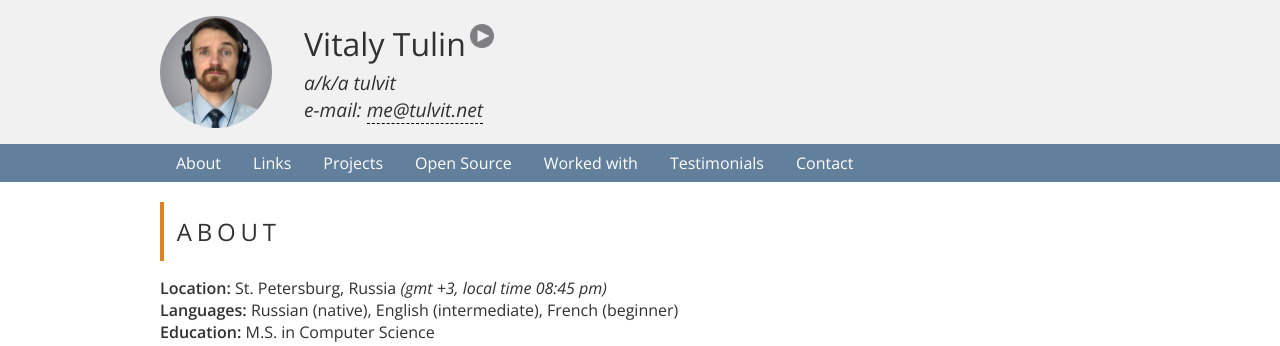
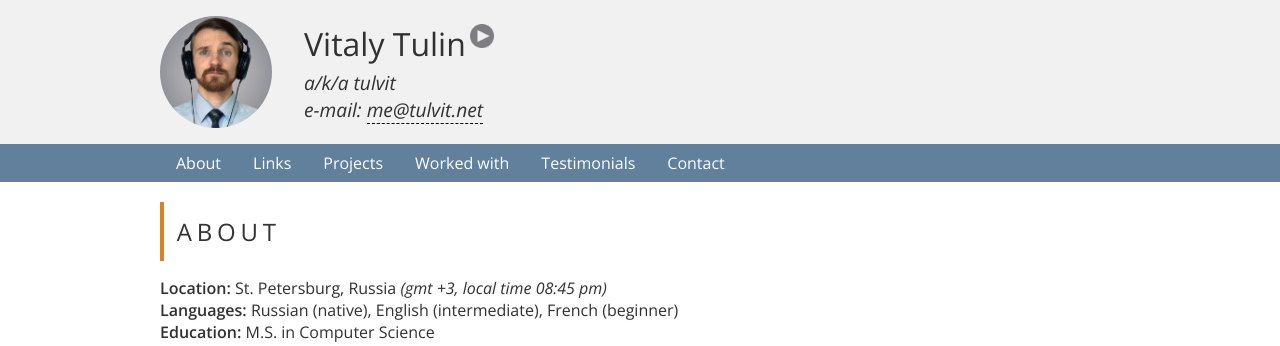
Before and after one commit to tulvit/homepage, a PHP site: page / in a window 1280 px wide. Shown: the top 346 px of the page. Run offline with PHP 8.4, Linux system fonts and the light colour scheme.

Commit message:
Hiding opensource section.

```diff
--- a/index.php
+++ b/index.php
@@ -39,7 +39,7 @@
       <li><a class="about" href="#about">About</a></li>
       <li><a class="links" href="#links">Links</a></li>
       <li><a class="projects" href="#projects">Projects</a></li>
-      <li><a class="opensource" href="#opensource">Open&nbsp;Source</a></li>
+      <!--<li><a class="opensource" href="#opensource">Open&nbsp;Source</a></li>-->
       <li><a class="workedwith" href="#workedwith">Worked&nbsp;with</a></li>
       <li><a class="testimonials" href="#testimonials">Testimonials</a></li>
       <li><a class="contact" href="#contact">Contact</a></li>
@@ -300,7 +300,7 @@ responsive/adaptive design, usability, UX, blogging, management, support ... you
     <div class="totop"></div>
   </div>
 </section>
-
+<!--
 <section id="opensource">
   <div class="content">
     <h2>Open Source</h2>
@@ -308,7 +308,7 @@ responsive/adaptive design, usability, UX, blogging, management, support ... you
     <div class="totop"></div>
   </div>
 </section>
-
+-->
 <section id="workedwith">
   <div class="content">
     <h2>Worked with</h2>
```
